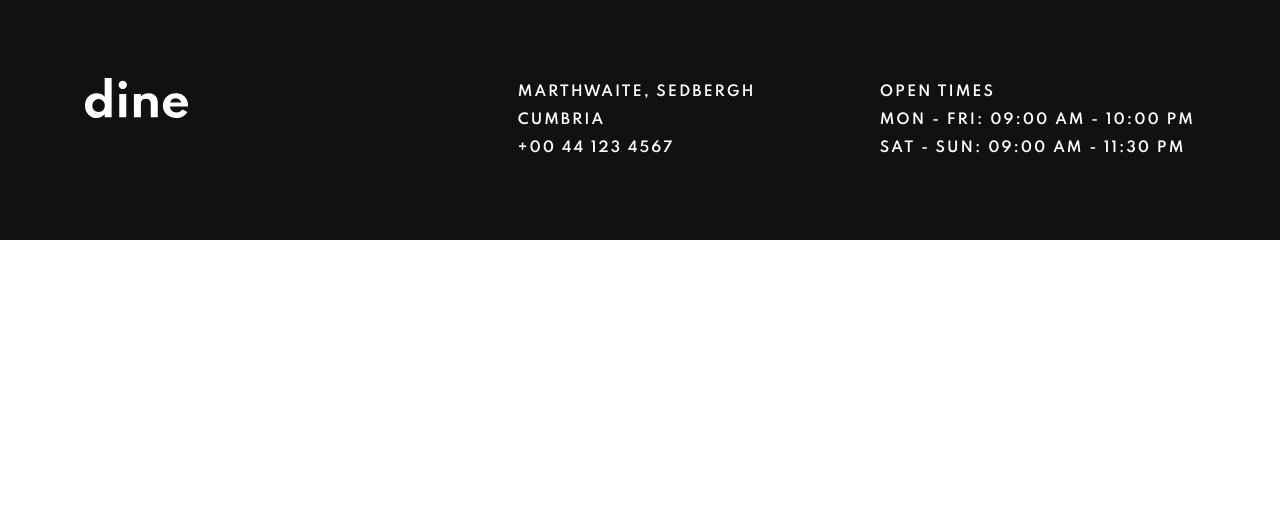
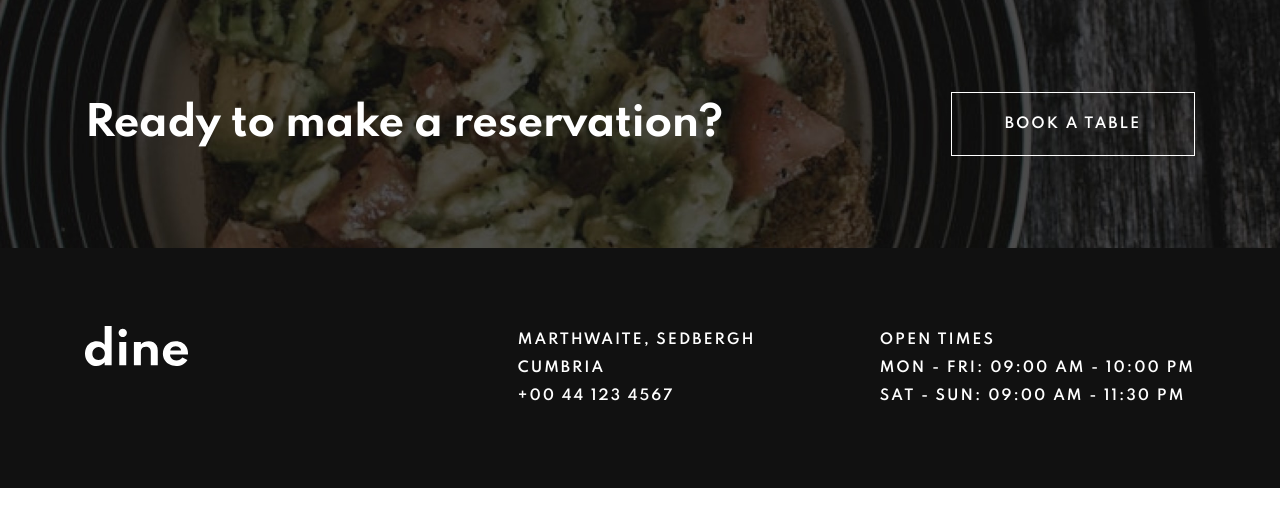
Before and after one commit to yjcyun/frontend_mentor, a React (Create React App) app in the folder intermediate/dine_restaurant_website/: page / in a window 1280 px wide. Shown: the top 526 px of the page. Built offline with nearby package versions, Linux system fonts and the light colour scheme.

Commit message:
:sparkles: Create reserve banner

```diff
--- a/intermediate/dine_restaurant_website/src/App.tsx
+++ b/intermediate/dine_restaurant_website/src/App.tsx
@@ -1,8 +1,10 @@
 import { Footer } from './components/Footer';
+import { ReserveBanner } from './components/ReserveBanner';
 
 const App = () => {
   return (
     <div>
+      <ReserveBanner />
       <Footer />
     </div>
   );
--- /dev/null
+++ b/intermediate/dine_restaurant_website/src/components/ReserveBanner.tsx
@@ -0,0 +1,50 @@
+import styled from 'styled-components';
+
+import { Button } from './Button';
+
+import hero from '../assets/homepage/ready-bg-desktop@2x.jpg';
+import heroTablet from '../assets/homepage/ready-bg-tablet@2x.jpg';
+import heroMobile from '../assets/homepage/ready-bg-mobile@2x.jpg';
+
+const StyledReserveBanner = styled.div`
+  background-image: url(${hero});
+  background-size: cover;
+  background-repeat: no-repeat;
+  position: relative;
+  color: var(--white);
+  padding: 92px 0;
+
+  .content {
+    display: flex;
+    align-items: center;
+    justify-content: space-between;
+    height: 100%;
+  }
+
+  @media (max-width: 996px) {
+    background-image: url(${heroMobile});
+    padding: 65px 0;
+
+    .content {
+      flex-direction: column;
+      gap: 23px;
+      text-align: center;
+    }
+  }
+
+  @media (max-width: 680px) {
+    background-image: url(${heroTablet});
+    padding: 80px 0;
+  }
+`;
+
+export const ReserveBanner: React.FC = () => {
+  return (
+    <StyledReserveBanner>
+      <div className='content gutter'>
+        <h2>Ready to make a reservation?</h2>
+        <Button to='/'>Book a table</Button>
+      </div>
+    </StyledReserveBanner>
+  );
+};
```
